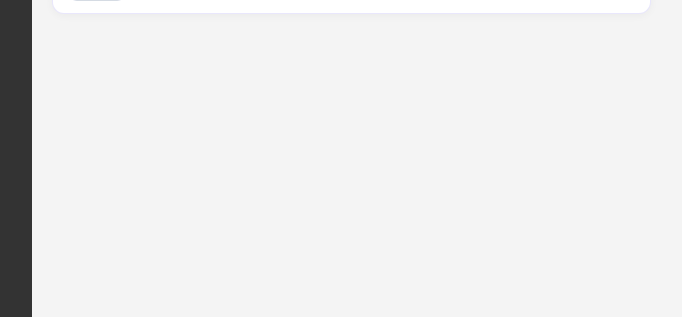
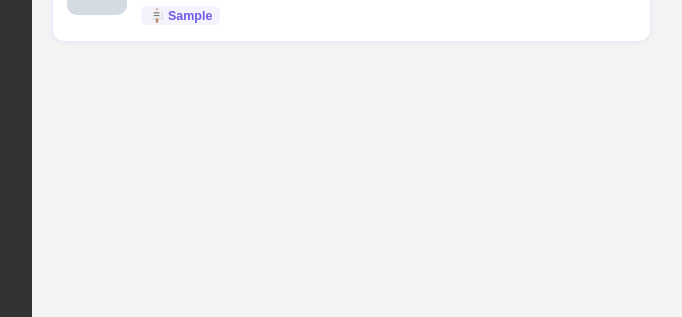
Before and after one commit to sabatexima/tabimate, a Flask app: template src/templates/reflection/index.html in a window 1280 px wide. Shown: the part 483-800 px from the top of the page, without its empty margins (188-870 px from the left). Run offline with Flask 3, Linux system fonts and the light colour scheme; the template is opened without the code that fills it: most values are stand-ins (such as "Sample title", 1, 10 or a date in 2020); grey boxes marked "Sample" are stand-in pictures.

Commit message:
一覧カードに代表付箋のティーザーを表示
get_tripsに最新付箋を1枚返す相関サブクエリ(sticker_teaser)を追加し、
旅カードに控えめなチップで表示。一覧からも付箋の世界観が伝わるように。

Co-Authored-By: Claude Opus 4.7 <noreply@anthropic.com>

```diff
--- a/src/templates/reflection/index.html
+++ b/src/templates/reflection/index.html
@@ -61,6 +61,13 @@
   }
   .info .m { font-size: 0.82em; color: var(--text-muted); margin-top: 3px; }
   .info .meta { font-size: 0.78em; color: var(--text-muted); margin-top: 3px; }
+  /* 代表付箋のティーザー（控えめに） */
+  .info .sticker-teaser {
+    display: inline-block; margin-top: 5px; font-size: 0.78em; font-weight: 600;
+    color: var(--primary-color); background: #f4f2fd; border-radius: 6px;
+    padding: 2px 8px; max-width: 100%;
+    white-space: nowrap; overflow: hidden; text-overflow: ellipsis;
+  }
 
   /* 「…」メニュー（削除導線。主張を抑える） */
   .card-menu { position: relative; display: flex; align-items: center; }
@@ -126,6 +133,7 @@
             <div class="m">{{ trip.start_date }}{% if trip.end_date %} 〜 {{ trip.end_date }}{% endif %}</div>
           {% endif %}
           <div class="meta">{% if trip.photo_count %}📷 {{ trip.photo_count }}枚{% else %}写真なし{% endif %}</div>
+          {% if trip.sticker_teaser %}<span class="sticker-teaser">🪧 {{ trip.sticker_teaser }}</span>{% endif %}
         </div>
       </a>
       <div class="card-menu">
```
Also changed, not shown: src/db_reflection.py (+6 -3 lines).
